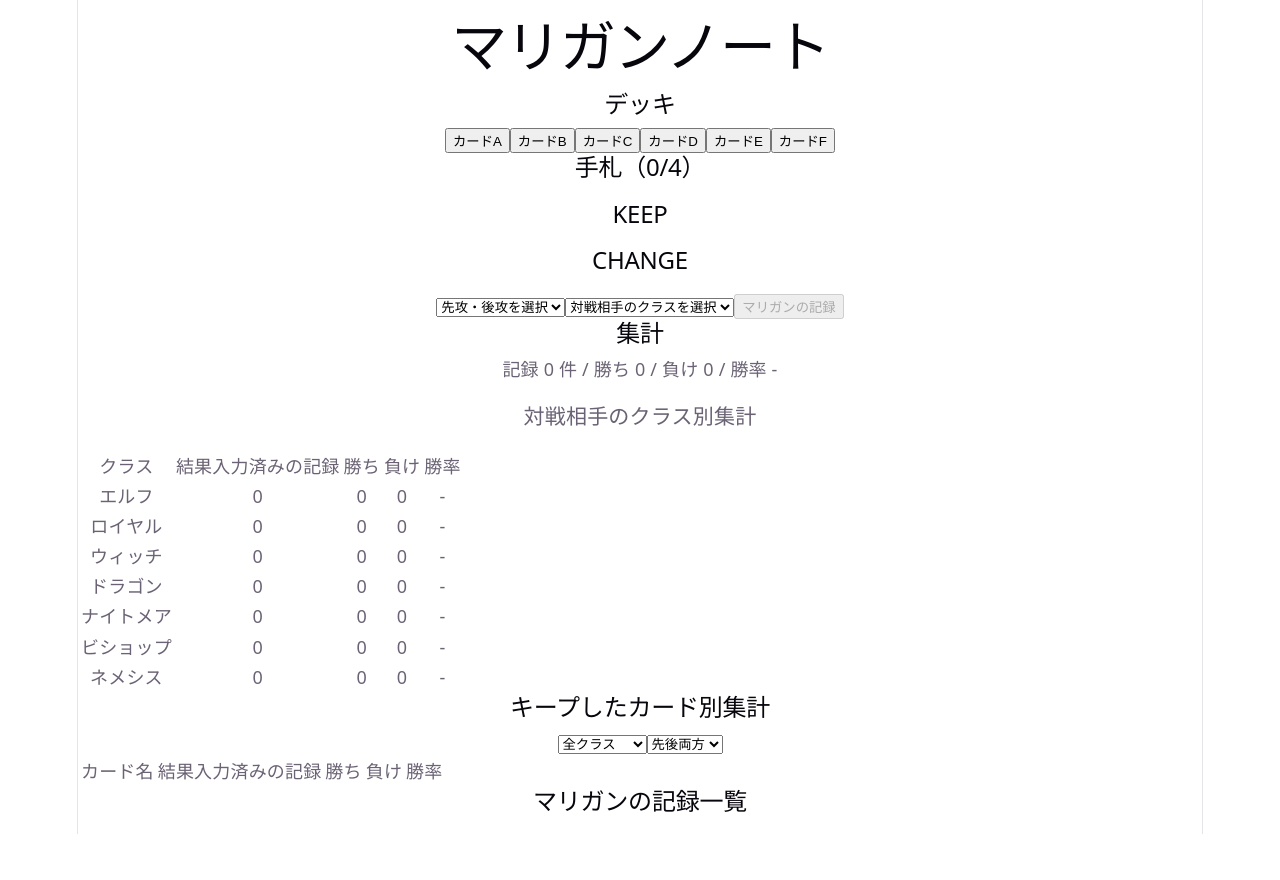
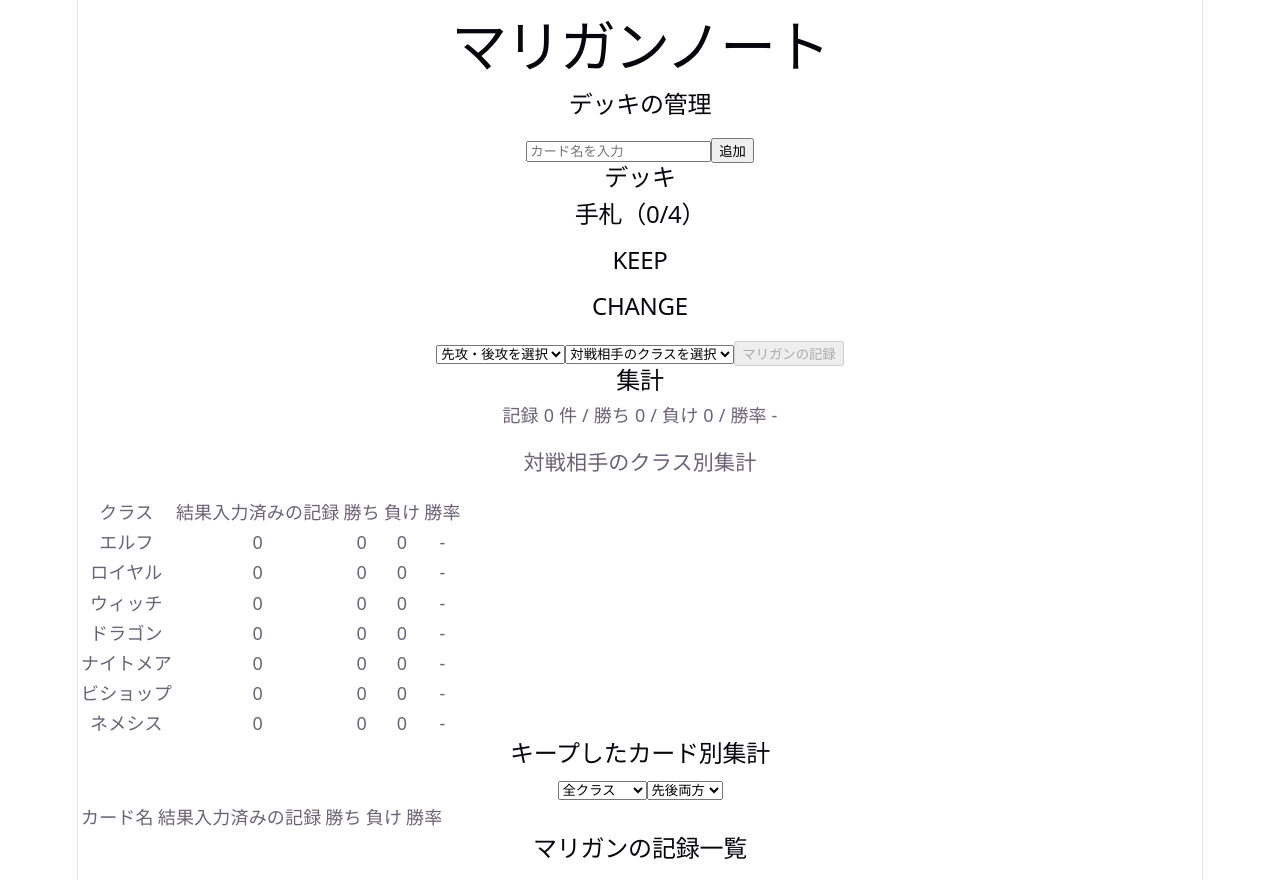
Before and after one commit to kjkt1105-maker/mulligan-note, a React (Vite) app: page / in a window 1280 px wide. Before the commit the page ends 834 px from the top, so only its background shows below. Built offline with nearby package versions, Linux system fonts and the light colour scheme.

Commit message:
デッキの登録・削除を追加（配列を書き換えない関数にする）

```diff
--- a/src/App.tsx
+++ b/src/App.tsx
@@ -2,10 +2,9 @@ import { useState, useEffect } from 'react'
 import type { HandCard, Turn, MulliganRecord, OpponentClass, RecordFilter } from './types'
 import { CLASSES } from './types'
 import { calcWinRate, calcWinRateByClass, calcWinRateByKeptCard, filterRecords } from './stats'
-import { loadRecords, saveRecords } from './storage'
+import { loadRecords, saveRecords, loadDeck, saveDeck } from './storage'
+import { addCard, removeCard } from './deck'
 
-// 仮のカード名（あとで自分のデッキに置き換える）
-const DECK = ['カードA', 'カードB', 'カードC', 'カードD', 'カードE', 'カードF']
 // 先行・後攻のラベル
 const TURN_LABEL: Record<Turn, string> = { first: '先攻', second: '後攻' }
 // 勝敗のラベル
@@ -20,6 +19,8 @@ function App() {
 
   // 対戦相手のクラスの選択肢
   const [opponentClass, setOpponentClass] = useState<OpponentClass | null>(null)
+  // デッキ
+  const [deck, setDeck] = useState(loadDeck)
 
   // マリガンの記録
   const [records, setRecords] = useState(loadRecords)
@@ -27,10 +28,18 @@ function App() {
   // 記録の絞り込み条件
   const [filter, setFilter] = useState<RecordFilter>({})
 
+  // 新しいカード名の入力値
+  const [inputCardName, setInputCardName] = useState('')
+
   // recordsが更新されるたびにローカルストレージに保存する
   useEffect(() => {
     saveRecords(records)
   }, [records])
+
+  // deckが更新されるたびにローカルストレージに保存する
+  useEffect(() => {
+    saveDeck(deck)
+  }, [deck])
 
   // デッキから手札にカードを追加する関数
   const addToHand = (name: string) => {
@@ -67,8 +76,35 @@ function App() {
     <div>
       <h1>マリガンノート</h1>
 
+      <h2>デッキの管理</h2>
+      <ul>
+        {deck.map((name) => (
+          <li key={name}>
+            {name} <button onClick={() => { setDeck(removeCard(deck, name)); }}>削除</button>
+          </li>
+        ))}
+      </ul>
+
+      <form onSubmit={(e) => {
+        e.preventDefault()
+        if (inputCardName.trim() !== '') {
+          setDeck(addCard(deck, inputCardName.trim()))
+          setInputCardName('')
+        }
+      }}>
+        <input
+          type="text"
+          id="newCard"
+          placeholder="カード名を入力"
+          aria-label="カード名"
+          value={inputCardName}
+          onChange={(e) => setInputCardName(e.target.value)}
+        />
+        <button type="submit">追加</button>
+      </form>
+
       <h2>デッキ</h2>
-      {DECK.map((name) => (
+      {deck.map((name) => (
         <button key={name} onClick={() => addToHand(name)} disabled={hand.length >= 4}>
           {name}
         </button>
--- /dev/null
+++ b/src/deck.ts
@@ -0,0 +1,16 @@
+export function addCard(deck: string[], name: string): string[] {
+  // 前後の空白を除く。空文字、すでに登録済みの名前は追加しない
+  const trimmedName = name.trim()
+  console.log('addCard called with name:', name, 'trimmedName:', trimmedName, 'deck:', deck)
+  if (trimmedName === '' || deck.includes(trimmedName)) {
+    console.log('addCard: not adding card, returning original deck')
+    return deck
+  }
+  console.log('addCard: adding card, returning updated deck')
+  return [...deck, trimmedName]
+}
+
+export function removeCard(deck: string[], name: string): string[] {
+  console.log('removeCard called with name:', name, 'deck:', deck)
+  return deck.filter((card) => card !== name)
+}
--- a/src/stats.ts
+++ b/src/stats.ts
@@ -1,4 +1,4 @@
-import type { MulliganRecord, OpponentClass, Turn, RecordFilter } from './types'
+import type { MulliganRecord, RecordFilter } from './types'
 import { CLASSES } from './types'
 
 export function calcWinRate(records: MulliganRecord[]) {
--- a/src/storage.ts
+++ b/src/storage.ts
@@ -1,5 +1,5 @@
 import type { MulliganRecord } from './types'
-import { isMulliganRecord } from './types'
+import { isMulliganRecord, isDeck } from './types'
 
 export function loadRecords(): MulliganRecord[] {
   const savedRecords = localStorage.getItem('mulliganRecords')
@@ -18,3 +18,21 @@ export function loadRecords(): MulliganRecord[] {
 export function saveRecords(records: MulliganRecord[]): void {
   localStorage.setItem('mulliganRecords', JSON.stringify(records))
 }
+
+export function loadDeck(): string[] {
+  const savedDeck = localStorage.getItem('mulliganDeck')
+  if (savedDeck) {
+    try {
+      const parsedDeck = JSON.parse(savedDeck)
+      if (isDeck(parsedDeck)) {
+        return parsedDeck
+      }
+    } catch (e) {
+      console.error('Failed to parse mulligan deck from localStorage', e)
+    }
+  }
+  return []
+}
+export function saveDeck(deck: string[]): void {
+  localStorage.setItem('mulliganDeck', JSON.stringify(deck))
+}
--- a/src/types.ts
+++ b/src/types.ts
@@ -27,6 +27,10 @@ export function isMulliganRecord(value: unknown): value is MulliganRecord {
   )
 }
 
+export function isDeck(value: unknown): value is string[] {
+  return Array.isArray(value) && value.every((card) => typeof card === 'string')
+}
+
 // 対戦相手のクラスの型定義
 export const CLASSES = ['エルフ', 'ロイヤル', 'ウィッチ', 'ドラゴン', 'ナイトメア', 'ビショップ', 'ネメシス'] as const
 export type OpponentClass = (typeof CLASSES)[number]
```
Also changed, not shown: 1 other file (tests, documents, lock files or other folders).
